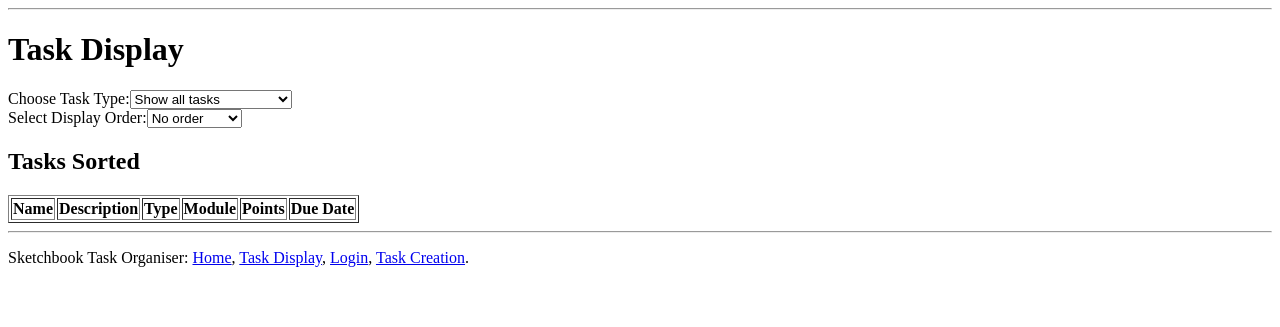
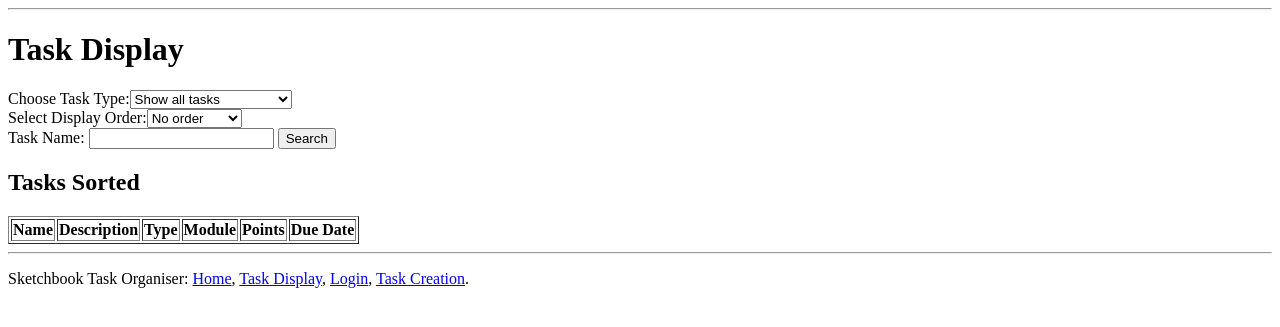
Before and after one commit to MattCoul/BUS21, a Python web app: template app/templates/task_display.html in a window 1280 px wide. Shown: the top 327 px of the page. Run offline with Jinja, Linux system fonts and the light colour scheme; the template is opened without the code that fills it, so the values that code supplies are empty.

Commit message:
Added searching for task name

```diff
--- a/app/templates/task_display.html
+++ b/app/templates/task_display.html
@@ -45,7 +45,11 @@
                 {% if order=="due_date"%}selected{% endif %}>
                By due date
             </option>
-        </select>
+        </select><br>
+        <label>Task Name:</label>
+        <input type="name" name="name"
+               value="{{ request.args.get('name', '') }}">
+        <button type="submit">Search</button>
 </form>
 <h2>Tasks Sorted</h2>
 <table border="1">
```
Also changed, not shown: app/routes.py (+9 -4 lines).
